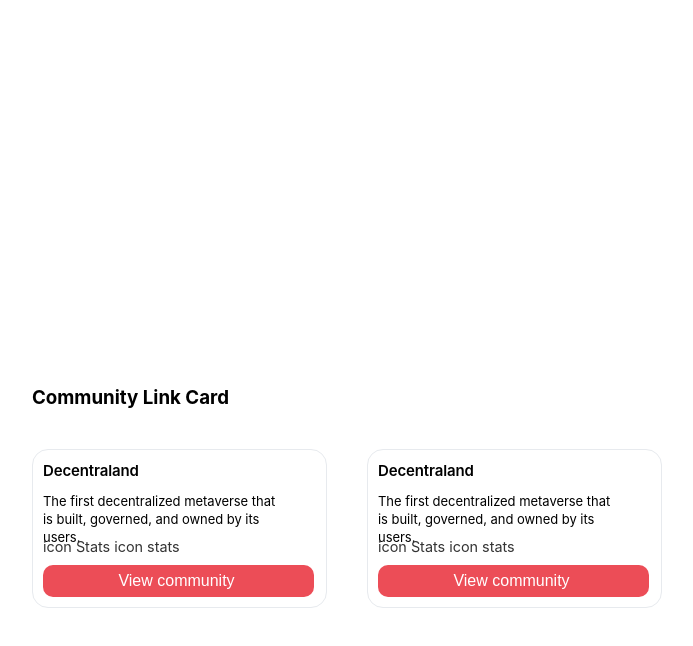
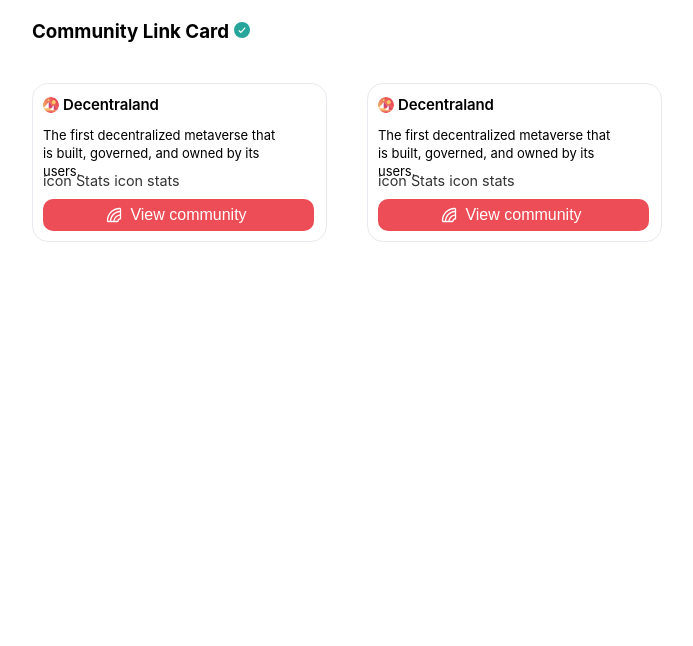
Before and after one commit to maestroh1git/frontend-practice, a Next.js app: page / in a window 1280 px wide. Shown: the top 646 px of the page, without its empty margins (8-701 px from the left). Built offline with nearby package versions, Linux system fonts and the light colour scheme.

Commit message:
styling headway

```diff
--- a/components/Card.js
+++ b/components/Card.js
@@ -9,10 +9,8 @@
   height: fit-content;
   border: 1px solid #e7eaee;
   border-radius: 16px;
-
   margin: 20px;
   display: inline-block;
-
 `;
 
 // Define the image styles
@@ -26,7 +24,6 @@
   font-size: 13px;
   line-height: 140%;
   letter-spacing: -0.003em;
-
   color: black;
 `;
 
@@ -40,7 +37,6 @@
   font-weight: 600;
   font-size: 15px;
   line-height: 145%;
-
   letter-spacing: -0.009em;
   color: black;
 `;
@@ -71,15 +67,29 @@
   gap: 4px;
 `;
 
+const HeadingIcon = styled.img`
+width: 16px;
+height: 16px;
+margin-right: 4px;
+top: 3px;
+position: relative;
+`
+const ButtonIcon = styled.img`
+width: 16px;
+height: 16px;
+margin-right: 4px;
+position: relative;
+`
+
 function CardInstance(props) {
-  const { userCount, interactions, description, title } = props;
+  const { userCount, interactions, description, title, headingImage, buttonImage } = props;
 
   return (
     <Card>
-      <Heading>{title}</Heading>
+      <Heading><HeadingIcon src={headingImage}/>{title}</Heading>
       <Description>{description}</Description>
       <Paragraph>{"icon Stats icon stats"}</Paragraph>
-      <Button>{"View community"}</Button>
+      <Button><ButtonIcon src={buttonImage}/>{"View community"}</Button>
     </Card>
   );
 }
--- a/components/CardWrapper.js
+++ b/components/CardWrapper.js
@@ -16,19 +16,18 @@
 
 
 const Icon = styled.img`
-width: 271px;
-height:342px;
-
+width: 16px;
+height: 16px;
+margin-left: 5px;
 `
 
 
 function CardWrapperInstance(props) {
-  const { wrapperTitle, children } = props;
+  const { wrapperTitle, image, children } = props;
 
   return (
     <CardWrapper>
-      <Icon src="/Check.svg"/>
-      <Heading>{wrapperTitle}</Heading>
+      <Heading>{wrapperTitle}<Icon src={image}/></Heading>
       {children}
     </CardWrapper>
   );
--- a/pages/index.js
+++ b/pages/index.js
@@ -6,14 +6,18 @@
 
 export default function Home() {
   return (
-    <CardWrapperInstance wrapperTitle= "Community Link Card">
+    <CardWrapperInstance wrapperTitle="Community Link Card" image="./done.svg">
       <CardInstance
         title="Decentraland"
         description="The first decentralized metaverse that is built, governed, and owned by its users."
+        headingImage="./rarible.svg"
+        buttonImage="./union.svg"
       />
       <CardInstance
         title="Decentraland"
         description="The first decentralized metaverse that is built, governed, and owned by its users."
+        headingImage="./rarible.svg"
+        buttonImage="./union.svg"
       />
     </CardWrapperInstance>
   );
```
Also changed, not shown: public/Check.svg (deleted), public/Done.svg (added).
